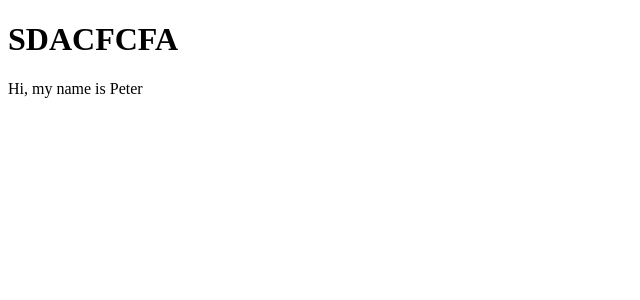
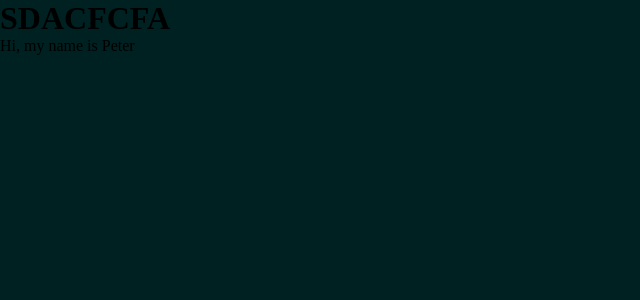
Before and after one commit to PedroRafael13/my-portif-lio, a React (Vite) app: page / in a window 1280 px wide. Shown: the top 300 px of the page, without its empty margins (0-640 px from the left). Built offline with nearby package versions, Linux system fonts and the light colour scheme.

Commit message:
Construido a pagina Home

```diff
--- a/index.html
+++ b/index.html
@@ -1,8 +1,14 @@
-<!DOCTYPE html>
+<!doctype html>
 <html lang="pt-Br">
   <head>
     <meta charset="UTF-8" />
     <meta name="viewport" content="width=device-width, initial-scale=1.0" />
+    <link rel="preconnect" href="https://fonts.googleapis.com" />
+    <link rel="preconnect" href="https://fonts.gstatic.com" crossorigin />
+    <link
+      href="https: //fonts.googleapis.com/css2? family= Bungee & family= M+PLUS+1p:wght@300;400 & família= Raleway:wght@300;400;500;600 & display=swap"
+      rel="stylesheet"
+    />
     <title>Welcomer my Portifólio</title>
   </head>
   <body>
--- a/src/main.jsx
+++ b/src/main.jsx
@@ -2,11 +2,13 @@
 import ReactDOM from 'react-dom/client'
 import { BrowserRouter } from 'react-router-dom'
 import Router from './routes/routes.jsx'
+import GlobalStyle from './style/globalStyle.js'
 
 ReactDOM.createRoot(document.getElementById('root')).render(
   <React.StrictMode>
     <BrowserRouter>
       <Router />
     </BrowserRouter>
+    <GlobalStyle />
   </React.StrictMode>,
 )
--- /dev/null
+++ b/src/style/globalStyle.js
@@ -0,0 +1,17 @@
+import { createGlobalStyle } from "styled-components";
+
+export default createGlobalStyle`
+  *{
+    margin:0;
+    padding : 0;
+    box-sizing:border-box;
+    outline:none;
+    text-decoration:none;
+    font-family: 'Raleway', sem serifa;
+
+  }
+
+  body{
+    background:#002122;
+  }
+`
```
